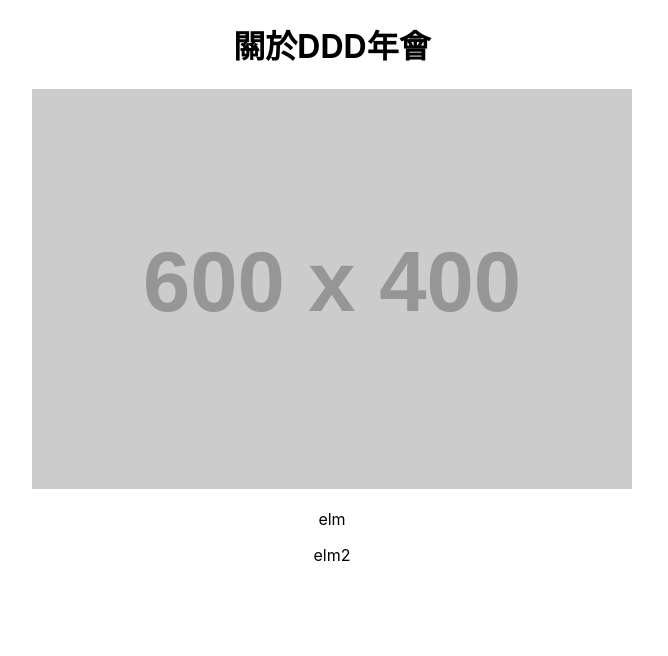
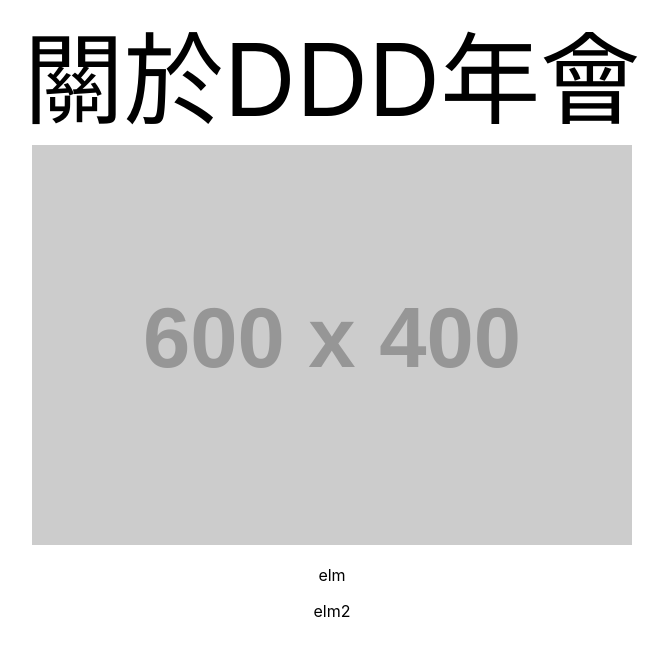
Before and after one commit to ddd-tw-conference/2020, a React (Create React App) app: page / in a window 1280 px wide. Shown: the top 656 px of the page, without its empty margins (308-976 px from the left). Built offline with nearby package versions, Linux system fonts and the light colour scheme.

Commit message:
add bootstrap and gitlab ci config

```diff
--- a/package.json
+++ b/package.json
@@ -6,8 +6,10 @@
     "@testing-library/jest-dom": "^4.2.4",
     "@testing-library/react": "^9.3.2",
     "@testing-library/user-event": "^7.1.2",
+    "bootstrap": "^4.5.0",
     "prop-types": "^15.7.2",
     "react": "^16.13.1",
+    "react-bootstrap": "^1.3.0",
     "react-dom": "^16.13.1",
     "react-scripts": "3.4.1"
   },
--- a/src/introduction/components/IntroductionComponent.js
+++ b/src/introduction/components/IntroductionComponent.js
@@ -1,12 +1,11 @@
 import React from 'react'
 import PropTypes from 'prop-types'
+import './introStyle.css'
 
 const IntroductionComponent = (props) => {
   return (
     <div>
-      <div>
-        <h1>{props.title}</h1>
-      </div>
+      <div className="title">{props.title}</div>
       <div>
         <div>
           <img alt={props.imgAlt} src={props.imgSrc} />
--- /dev/null
+++ b/src/introduction/components/introStyle.css
@@ -0,0 +1,3 @@
+.title{
+    font-size: 100px;
+}
```
Also changed, not shown: .gitlabn-ci.yml (added), 1 other file (tests, documents, lock files or other folders).
